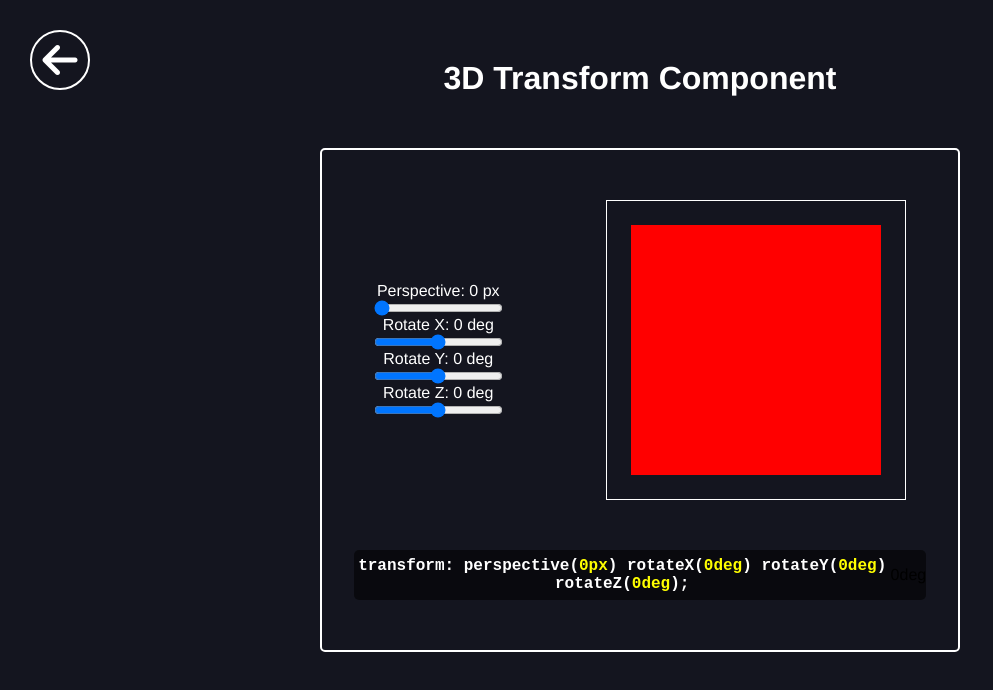
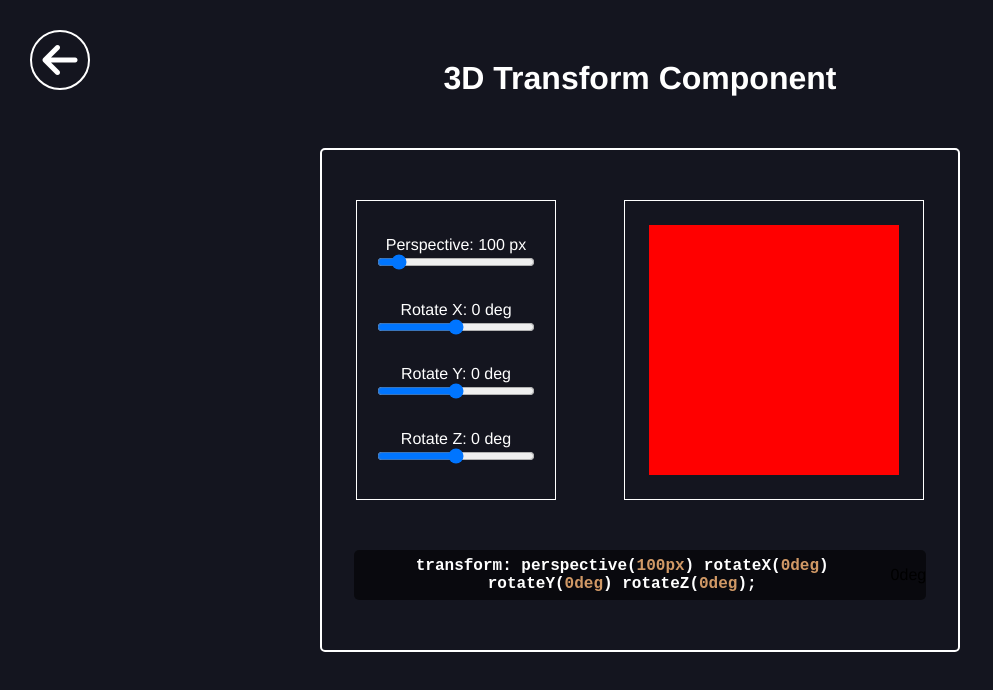
Before and after one commit to JoelStorr/shape-css, a Vue app: page /tools/threed-transform in a window 1280 px wide. Shown: the top 690 px of the page, without its empty margins (0-993 px from the left). Built offline with nearby package versions, Linux system fonts and the light colour scheme.

Commit message:
Implemented Custome Copy directive

```diff
--- /dev/null
+++ b/src/components/Directives/copy.js
@@ -0,0 +1,14 @@
+/* eslint-disable indent */
+export default {
+    beforeMount(el, binding) {
+        const copyEl = document.createElement('textarea');
+        copyEl.value = binding.value;
+        copyEl.setAttribute('readonly', '');
+        copyEl.style.position = 'absolute';
+        copyEl.style.left = '-9999px';
+        document.body.appendChild(copyEl);
+        copyEl.select();
+        document.execCommand('copy');
+        document.body.removeChild(copyEl);
+    },
+};
--- a/src/components/tools/threedTransform.component.vue
+++ b/src/components/tools/threedTransform.component.vue
@@ -68,7 +68,7 @@
 export default {
   data() {
     return {
-      perspective: 0,
+      perspective: 100,
       rotateX: 0,
       rotateY: 0,
       rotateZ: 0,
@@ -109,12 +109,17 @@ h1 {
   flex: 0;
   display: flex;
   flex-direction: column;
+  justify-content: space-around;
+  border: 1px solid white;
+  padding: 20px;
+  min-width: 200px;
+  height: 300px;
 
   label {
     color: white;
     display: flex;
     flex-direction: column;
-    max-width: 15vw;
+    max-width: 25vw;
   }
 }
 
@@ -153,7 +158,7 @@ h1 {
     color: white;
   }
   .yellow {
-    color: yellow;
+    color: #d19966;
   }
 }
 </style>
--- a/src/main.js
+++ b/src/main.js
@@ -2,5 +2,11 @@ import { createApp } from 'vue';
 import App from './App.vue';
 import router from './router';
 import store from './store';
+import Copy from './components/Directives/copy';
 
-createApp(App).use(store).use(router).mount('#app');
+const app = createApp(App);
+app.directive('copy', Copy);
+app.use(store);
+app.use(router);
+
+app.mount('#app');
--- a/src/views/MobileHome.component.vue
+++ b/src/views/MobileHome.component.vue
@@ -5,7 +5,7 @@
       We currently don't support Mobile devices :( <br />
       You can copy the Link to this site below to send it to a Pc
     </p>
-    <button @click="copyURL">
+    <button v-copy="url">
       Copy URL
       <i class="fa-solid fa-clipboard space"></i>
     </button>
@@ -14,18 +14,10 @@
 
 <script>
 export default {
-  methods: {
-    copyURL() {
-      const el = document.createElement('textarea');
-      el.value = 'https://joelstorr.github.io/shape-css-gp/';
-      el.setAttribute('readonly', '');
-      el.style.position = 'absolute';
-      el.style.left = '-9999px';
-      document.body.appendChild(el);
-      el.select();
-      document.execCommand('copy');
-      document.body.removeChild(el);
-    },
+  data() {
+    return {
+      url: 'https://joelstorr.github.io/shape-css-gp/',
+    };
   },
 };
 </script>
```
